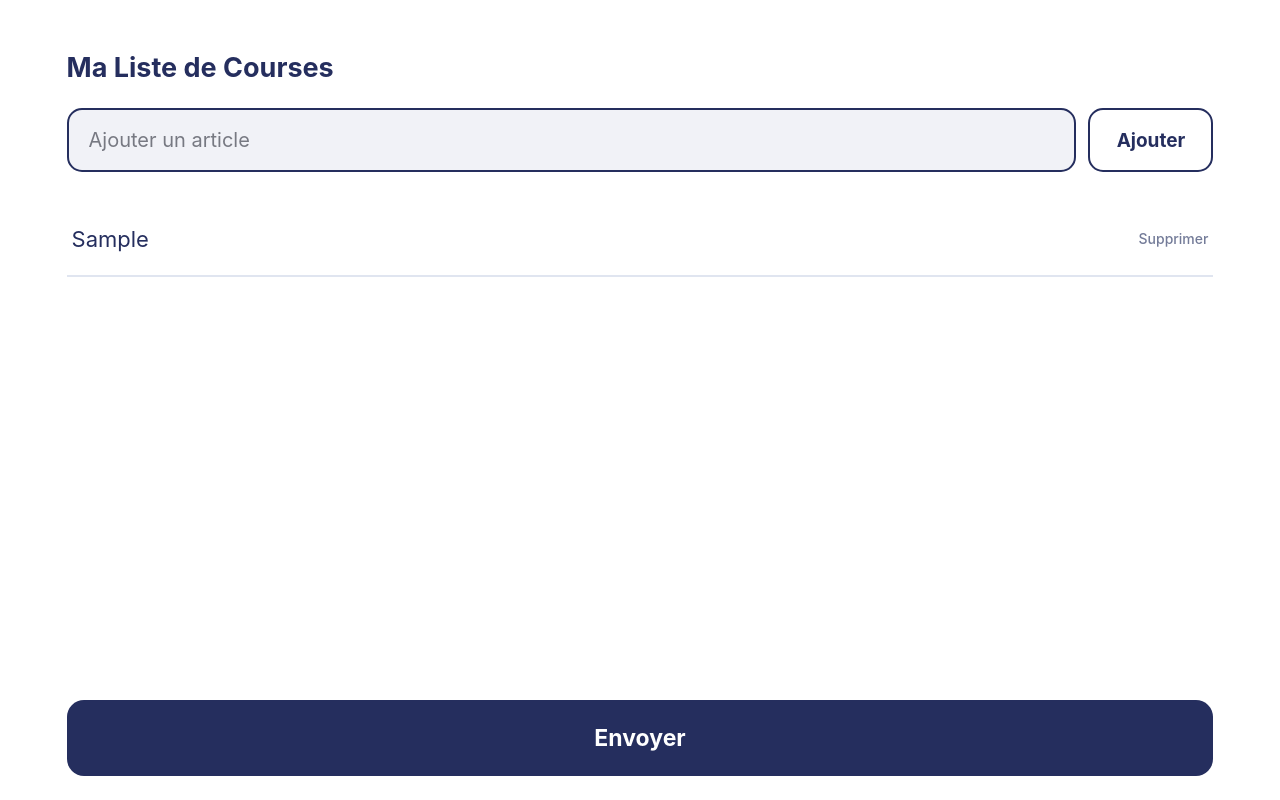
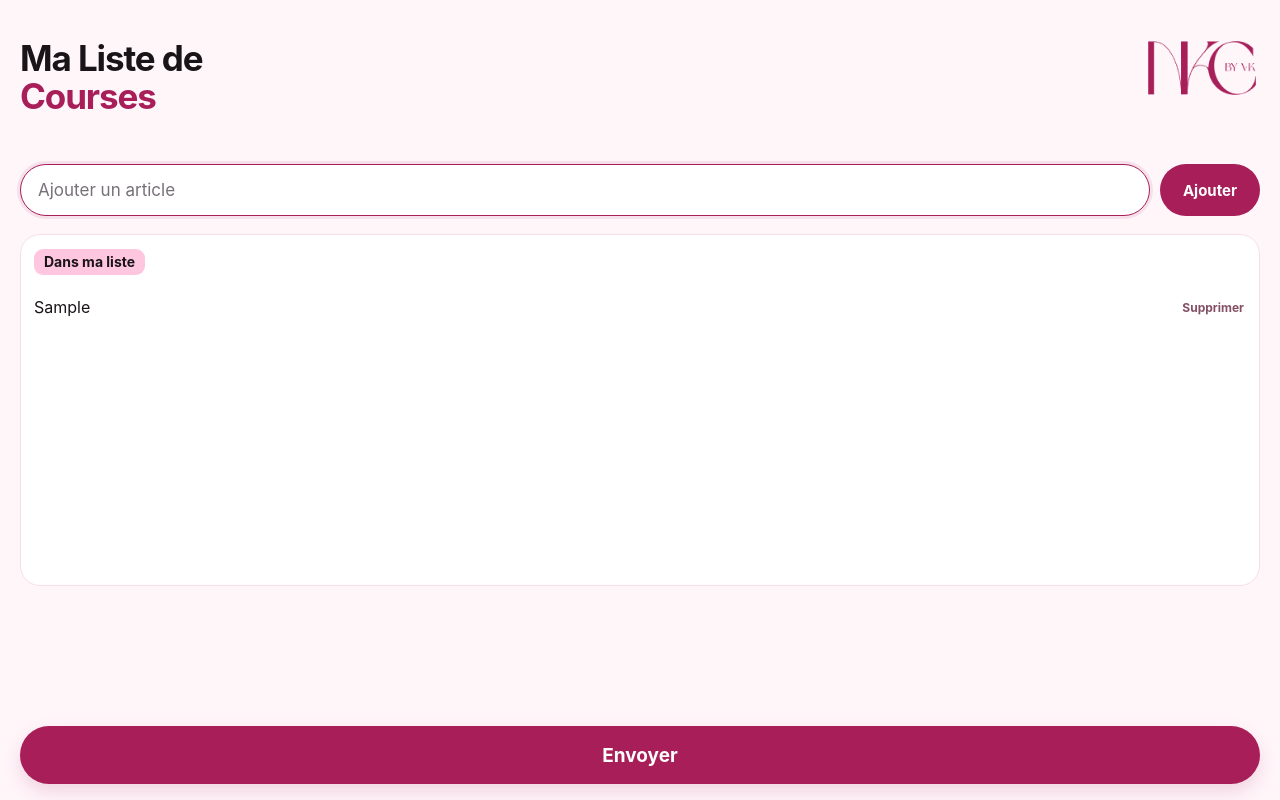
Before and after one commit to nkcvanessa-afk/liste-courses-iphone, a plain HTML site: page index.html in a window 1280 px wide. Both pictures are taken after typing "Sample" into the empty fields and a click on the button "Ajouter". Drawn offline with Linux system fonts and the light colour scheme.

Commit message:
Add files via upload

```diff
--- a/app.js
+++ b/app.js
@@ -5,8 +5,8 @@ const input = document.querySelector("#item-input");
 const list = document.querySelector("#items");
 const sendButton = document.querySelector("#send-button");
 const suggestions = document.querySelector("#suggestions");
+const suggestionsBlock = document.querySelector("#suggestions-block");
 const CUSTOM_ITEMS_KEY = "liste-courses-custom-items-v1";
-
 const CATALOG = [
   "Pommes", "Oranges", "Clémentines", "Citrons", "Tomates", "Pommes de terre", "Carottes", "Oignons", "Salade verte", "Salade iceberg", "Salade laitue", "Mâche", "Concombre", "Courgettes", "Poivrons", "Champignons", "Brocoli",
   "Lait", "Lait d’avoine", "Lait de soja", "Lait d’amande", "Lait matcha", "Beurre demi-sel", "Crème fraîche", "Crème fraîche végétale", "Yaourts nature", "Yaourt végétal", "Skyr", "Fromage blanc", "Fromage râpé", "Mozzarella râpée", "Emmental", "Mozzarella", "Cheddar", "Brie", "Fromage de chèvre", "Camembert", "Cottage cheese", "Babybel", "Œufs", "Desserts lactés",
@@ -34,7 +34,7 @@ function normalize(value) {
 
 function renderSuggestions() {
   const query = normalize(input.value);
-  if (!query) { suggestions.hidden = true; suggestions.replaceChildren(); return; }
+  if (!query) { suggestions.hidden = true; suggestionsBlock.hidden = true; suggestions.replaceChildren(); return; }
   const matches = [...new Map([...CATALOG, ...customItems].map(item => [normalize(item), item])).values()]
     .filter(item => normalize(item).includes(query)).slice(0, 8);
   suggestions.replaceChildren(...matches.map(item => {
@@ -43,11 +43,12 @@ function renderSuggestions() {
     option.type = "button";
     option.className = "suggestion-button";
     option.textContent = item;
-    option.addEventListener("click", () => { input.value = item; suggestions.hidden = true; input.focus(); });
+    option.addEventListener("click", () => { input.value = item; suggestions.hidden = true; suggestionsBlock.hidden = true; input.focus(); });
     row.append(option);
     return row;
   }));
   suggestions.hidden = matches.length === 0;
+  suggestionsBlock.hidden = matches.length === 0;
 }
 
 function loadItems() {
@@ -104,6 +105,7 @@ input.addEventListener("keydown", event => { if (event.key === "Escape") suggest
 
 sendButton.addEventListener("click", () => {
   const message = items.join("\n");
+  // Required behavior: clear local data immediately when the app's Send button is tapped.
   items = [];
   saveAndRender();
 
--- a/index.html
+++ b/index.html
@@ -3,26 +3,38 @@
 <head>
   <meta charset="utf-8">
   <meta name="viewport" content="width=device-width, initial-scale=1, viewport-fit=cover">
-  <meta name="theme-color" content="#ffffff">
+  <meta name="theme-color" content="#FFF6FA">
   <meta name="apple-mobile-web-app-capable" content="yes">
   <meta name="apple-mobile-web-app-status-bar-style" content="default">
   <meta name="apple-mobile-web-app-title" content="Courses">
   <link rel="manifest" href="manifest.webmanifest">
   <link rel="apple-touch-icon" href="icon-180.png">
   <link rel="stylesheet" href="styles.css">
-  <title>Liste de courses</title>
+  <title>Ma Liste de Courses</title>
 </head>
 <body>
   <main class="app" aria-label="Liste de courses">
-    <h1 class="title">Ma Liste de Courses</h1>
+    <header class="app-header">
+      <h1 class="title"><span>Ma Liste de</span><span class="title-accent">Courses</span></h1>
+      <img class="brand-logo" src="logo-nkc.png" alt="NKC By VK">
+    </header>
+
     <form id="add-form" class="add-form" autocomplete="off">
       <label class="visually-hidden" for="item-input">Ajouter un article</label>
       <input id="item-input" name="item" type="text" placeholder="Ajouter un article" enterkeyhint="done" autocapitalize="sentences" autocomplete="off">
       <button class="add-button" type="submit">Ajouter</button>
     </form>
 
-    <ul id="suggestions" class="suggestions" aria-label="Suggestions du catalogue" hidden></ul>
-    <ul id="items" class="items" aria-label="Articles de la liste"></ul>
+    <section id="suggestions-block" class="suggestions-block" aria-label="Suggestions" hidden>
+      <h2 class="section-title">Suggestions</h2>
+      <ul id="suggestions" class="suggestions" aria-label="Suggestions du catalogue" hidden></ul>
+    </section>
+
+    <section class="items-card" aria-labelledby="items-heading">
+      <h2 id="items-heading" class="section-title items-heading">Dans ma liste</h2>
+      <ul id="items" class="items" aria-label="Articles de la liste"></ul>
+    </section>
+
     <button id="send-button" class="send-button" type="button">Envoyer</button>
   </main>
   <script src="app.js"></script>
--- a/styles.css
+++ b/styles.css
@@ -1,123 +1,225 @@
 :root {
   color-scheme: light;
-  --ink: #252e5e;
-  --line: #e0e5f0;
-  --field: #f1f2f7;
+  --ink: #191418;
+  --magenta: #A71E59;
+  --pink: #FFC6E0;
+  --pale: #FFF6FA;
+  --line: #F8DDEA;
+  --white: #FFFFFF;
+  --muted: #865064;
 }
 
 * { box-sizing: border-box; }
-html, body { margin: 0; min-height: 100%; background: #fff; }
+html, body { margin: 0; min-height: 100%; background: var(--pale); }
 body {
   color: var(--ink);
   font-family: -apple-system, BlinkMacSystemFont, "Segoe UI", sans-serif;
   -webkit-font-smoothing: antialiased;
+  text-size-adjust: 100%;
 }
+button, input { font: inherit; }
+button { cursor: pointer; -webkit-tap-highlight-color: transparent; }
+
 .app {
   width: 100%;
-  min-height: 100svh;
-  padding: max(24px, env(safe-area-inset-top)) 5.2% max(24px, env(safe-area-inset-bottom));
+  min-height: 100vh;
+  min-height: 100dvh;
+  padding: max(22px, env(safe-area-inset-top)) 20px max(16px, env(safe-area-inset-bottom));
   display: flex;
   flex-direction: column;
+  gap: 0;
+}
+.app-header {
+  min-height: 112px;
+  display: flex;
+  align-items: flex-start;
+  justify-content: space-between;
+  gap: 8px;
+  margin: 18px 0 12px;
 }
 .title {
-  margin: 3.5vh 0 0;
+  min-width: 0;
+  margin: 0;
   color: var(--ink);
-  font-size: 27px;
-  line-height: 1.2;
-  font-weight: 700;
+  font-size: clamp(29px, 8.5vw, 35px);
+  line-height: 1.08;
+  font-weight: 750;
+  letter-spacing: -1.1px;
 }
-.add-form { display: flex; gap: 12px; align-items: stretch; margin-top: 3vh; }
+.title span { display: block; }
+.title .title-accent { color: var(--magenta); }
+.brand-logo {
+  display: block;
+  flex: 0 0 116px;
+  width: 116px;
+  height: 54px;
+  object-fit: contain;
+  margin-top: 1px;
+}
+.add-form { display: flex; gap: 10px; align-items: stretch; margin: 0; }
 input {
   min-width: 0;
   flex: 1;
-  height: 64px;
-  padding: 0 20px;
-  border: 2px solid #d8deeb;
-  border-radius: 15px;
-  background: var(--field);
+  height: 52px;
+  padding: 0 17px;
+  border: 1.5px solid var(--magenta);
+  border-radius: 28px;
+  background: var(--white);
   color: var(--ink);
-  font: inherit;
-  font-size: 20px;
+  font-size: 17px;
   outline: none;
+  box-shadow: none;
 }
-input:focus { border-color: var(--ink); }
-input::placeholder { color: #777982; opacity: 1; }
-button { font-family: inherit; cursor: pointer; -webkit-tap-highlight-color: transparent; }
+input:focus { border-color: var(--magenta); box-shadow: 0 0 0 3px rgb(167 30 89 / 10%); }
+input::placeholder { color: #777078; opacity: 1; }
 .add-button {
-  min-width: 125px;
-  padding: 0 20px;
-  border: 2px solid var(--ink);
-  border-radius: 15px;
-  background: #fff;
-  color: var(--ink);
-  font-size: 19px;
-  font-weight: 650;
+  flex: 0 0 auto;
+  min-width: 100px;
+  padding: 0 18px;
+  border: 0;
+  border-radius: 28px;
+  background: var(--magenta);
+  color: var(--white);
+  font-size: 15px;
+  font-weight: 700;
 }
-.items {
-  list-style: none;
-  padding: 0;
-  margin: 30px 0 30px;
+.add-button:active, .send-button:active { transform: scale(.99); }
+
+.suggestions-block { margin-top: 18px; flex: 0 0 auto; }
+.suggestions-block[hidden], .suggestions[hidden] { display: none; }
+.section-title {
+  margin: 0 0 8px 4px;
+  color: var(--muted);
+  font-size: 14px;
+  line-height: 1.25;
+  font-weight: 700;
 }
 .suggestions {
   list-style: none;
-  margin: 8px 0 0;
-  padding: 0;
-  border: 1px solid var(--line);
-  border-radius: 12px;
-  overflow: hidden;
-  max-height: 240px;
+  margin: 0;
+  padding: 7px;
+  border: 1.5px solid var(--line);
+  border-radius: 20px;
+  background: var(--white);
   overflow-y: auto;
+  max-height: min(23dvh, 190px);
+  overscroll-behavior: contain;
+  -webkit-overflow-scrolling: touch;
 }
-.suggestions[hidden] { display: none; }
 .suggestion-button {
   width: 100%;
-  padding: 12px 16px;
+  min-height: 38px;
+  padding: 8px 13px;
   border: 0;
-  border-bottom: 1px solid var(--line);
-  background: #fff;
+  border-radius: 14px;
+  background: var(--white);
   color: var(--ink);
   text-align: left;
-  font-size: 17px;
+  font-size: 15px;
 }
-.suggestion-button:active { background: var(--field); }
+.suggestions li:first-child .suggestion-button { background: var(--pink); font-weight: 700; }
+.suggestion-button:active { background: var(--pink); }
+
+.items-card {
+  flex: 1 1 auto;
+  max-height: 44dvh;
+  min-height: min(115px, 22dvh);
+  display: flex;
+  flex-direction: column;
+  margin: 18px 0 20px;
+  padding: 14px 13px 8px;
+  border: 1.5px solid var(--line);
+  border-radius: 20px;
+  background: var(--white);
+  overflow: hidden;
+}
+.items-heading {
+  align-self: flex-start;
+  margin: 0 0 8px;
+  padding: 4px 10px;
+  border-radius: 9px;
+  background: var(--pink);
+  color: var(--ink);
+  font-size: 14px;
+}
+.items {
+  min-height: 0;
+  flex: 1 1 auto;
+  list-style: none;
+  padding: 0;
+  margin: 0;
+  overflow-x: hidden;
+  overflow-y: auto;
+  overscroll-behavior: contain;
+  -webkit-overflow-scrolling: touch;
+  scrollbar-color: var(--magenta) var(--line);
+  scrollbar-width: thin;
+}
 .items li {
-  min-height: 75px;
+  min-height: 50px;
   display: flex;
   align-items: center;
   justify-content: space-between;
-  gap: 12px;
-  padding: 0 5px;
-  border-bottom: 2px solid var(--line);
-  font-size: 22px;
+  gap: 8px;
+  padding: 5px 0;
+  border-bottom: 1px solid var(--line);
+  font-size: 16px;
   line-height: 1.3;
-  overflow-wrap: anywhere;
 }
-.item-label { min-width: 0; }
+.items li:last-child { border-bottom: 0; }
+.item-label { min-width: 0; overflow-wrap: anywhere; }
 .delete-button {
   flex: 0 0 auto;
-  padding: 8px 0 8px 8px;
+  min-height: 40px;
+  padding: 7px 2px 7px 8px;
   border: 0;
   background: transparent;
-  color: #737b98;
-  font-size: 14px;
-  font-weight: 500;
+  color: var(--muted);
+  font-size: 12px;
+  font-weight: 650;
+  white-space: nowrap;
 }
-.delete-button:active { color: var(--ink); }
+.delete-button:active { color: var(--magenta); }
 .send-button {
+  position: sticky;
+  bottom: max(10px, env(safe-area-inset-bottom));
+  z-index: 1;
+  flex: 0 0 auto;
   width: 100%;
-  min-height: 76px;
+  min-height: 58px;
   margin-top: auto;
   border: 0;
-  border-radius: 17px;
-  background: var(--ink);
-  color: #fff;
-  font-size: 23px;
-  font-weight: 700;
+  border-radius: 30px;
+  background: var(--magenta);
+  color: var(--white);
+  font-size: 19px;
+  font-weight: 750;
+  box-shadow: 0 8px 18px rgb(167 30 89 / 16%);
 }
-.send-button:active, .add-button:active { transform: scale(.99); }
-.visually-hidden { position: absolute; width: 1px; height: 1px; padding: 0; margin: -1px; overflow: hidden; clip: rect(0,0,0,0); white-space: nowrap; border: 0; }
+.visually-hidden {
+  position: absolute; width: 1px; height: 1px; padding: 0; margin: -1px;
+  overflow: hidden; clip: rect(0,0,0,0); white-space: nowrap; border: 0;
+}
+
 @media (max-width: 360px) {
+  .app { padding-left: 16px; padding-right: 16px; }
+  .app-header { min-height: 98px; }
+  .title { font-size: 29px; letter-spacing: -.8px; }
+  .brand-logo { flex-basis: 98px; width: 98px; height: 48px; }
   .add-form { gap: 8px; }
-  input { padding: 0 12px; font-size: 18px; }
-  .add-button { min-width: 95px; padding: 0 12px; font-size: 17px; }
+  input { padding: 0 13px; font-size: 16px; }
+  .add-button { min-width: 88px; padding: 0 12px; font-size: 14px; }
+  .delete-button { font-size: 11px; }
 }
+
+@media (max-height: 700px) {
+  .app { padding-top: max(12px, env(safe-area-inset-top)); }
+  .app-header { min-height: 78px; margin: 6px 0 10px; }
+  .title { font-size: clamp(26px, 7.5vw, 31px); }
+  .brand-logo { width: 100px; height: 48px; flex-basis: 100px; }
+  .suggestions-block { margin-top: 10px; }
+  .suggestions { max-height: 18dvh; }
+  .items-card { margin-top: 10px; margin-bottom: 10px; max-height: 36dvh; }
+  .items li { min-height: 44px; }
+  .send-button { min-height: 52px; }
+}
```
Also changed, not shown: service-worker.js (+4 -15 lines), logo-nkc.png (added).
